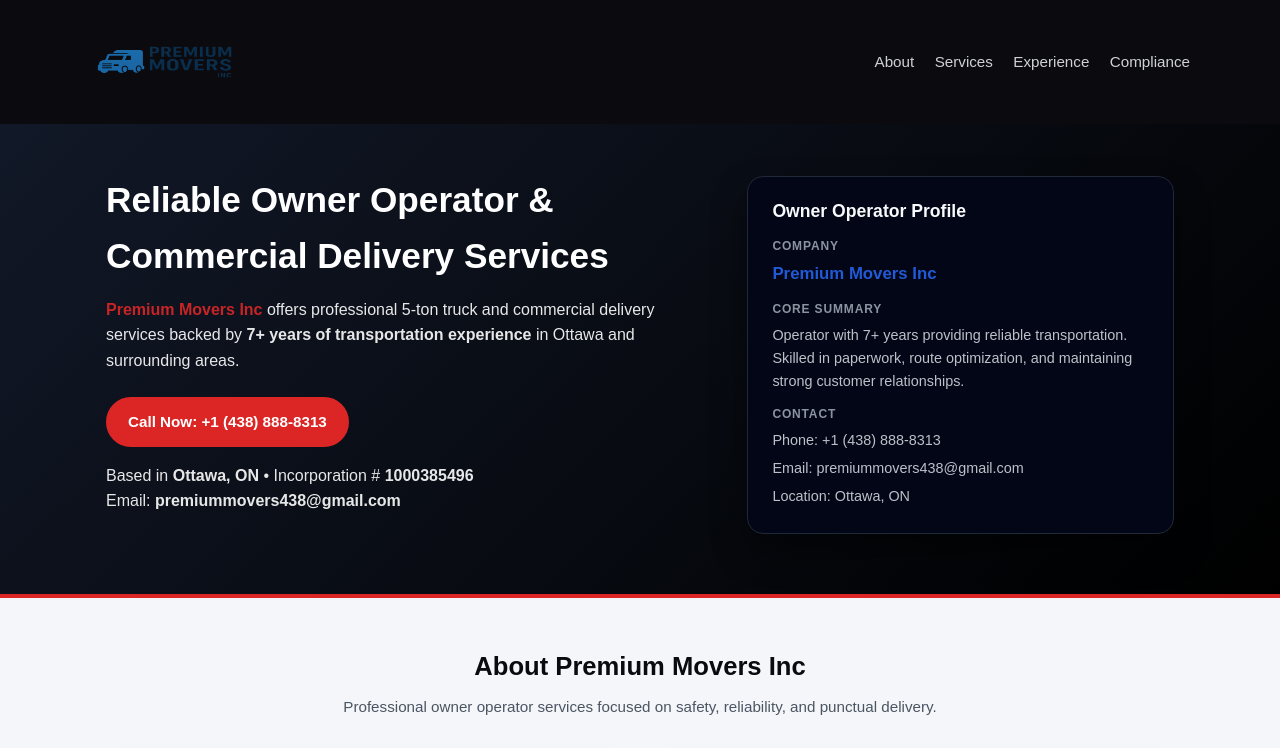
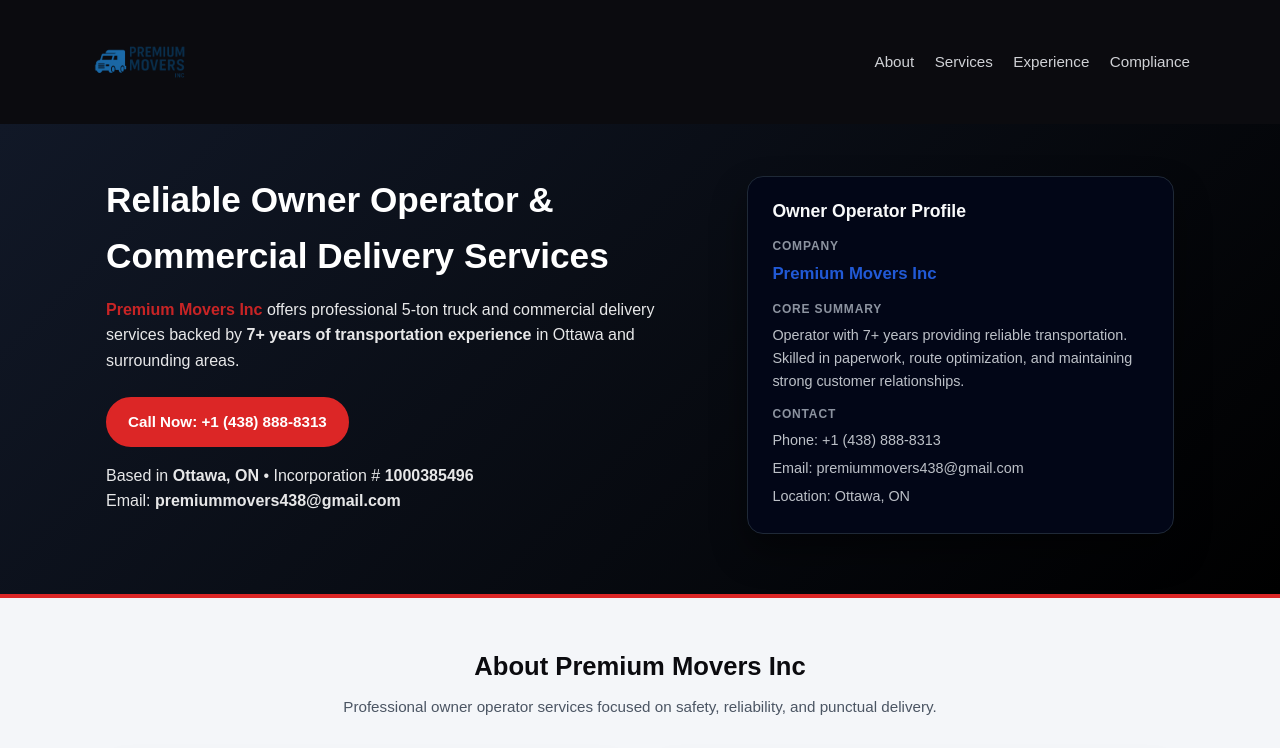
Before and after one commit to shazarra/premiummovers, a plain HTML site: page index.html in a window 1280 px wide. Shown: the top 748 px of the page. Drawn offline with Linux system fonts and the light colour scheme.

Commit message:
Update index.html

```diff
--- a/index.html
+++ b/index.html
@@ -73,7 +73,7 @@
 
    .site-logo {
   height: 100px;        /* Perfect size for header (adjust if needed) */
-  width: 150px;         /* Keeps proportions */
+  width: auto;         /* Keeps proportions */
   margin-right: 12px;
   image-rendering: -webkit-optimize-contrast;
   image-rendering: crisp-edges;
```
